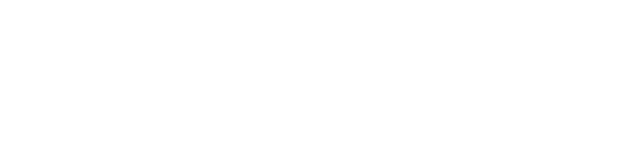
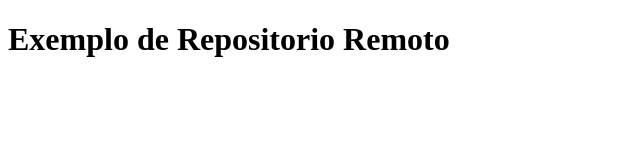
Before and after one commit to vitorvhsilva/primeiro-projeto, a plain HTML site: page index.html in a window 1280 px wide. Shown: the whole page, without its empty margins (0-640 px from the left). Drawn offline with Linux system fonts and the light colour scheme.

Commit message:
Estrutura basica do HTML

```diff
--- a/index.html
+++ b/index.html
@@ -1,3 +1,14 @@
 <!-- Este e um comentario em HTML -->
 <!DOCTYPE html> <!-- Esse e o DTD do HTML5. -->
 <!-- O DTD e o document type definition, ele diz ao browser a versao que deve ser carregada -->
+
+<html lang="pt-br">
+  <head>
+    <meta charset="UTF-8">
+    <meta name="viewport" content="width=device-width, initial-scale=1.0">
+    <title>Exemplo</title>
+  </head>
+  <body>
+    <h1>Exemplo de Repositorio Remoto</h1>
+  </body>
+</html>
```
